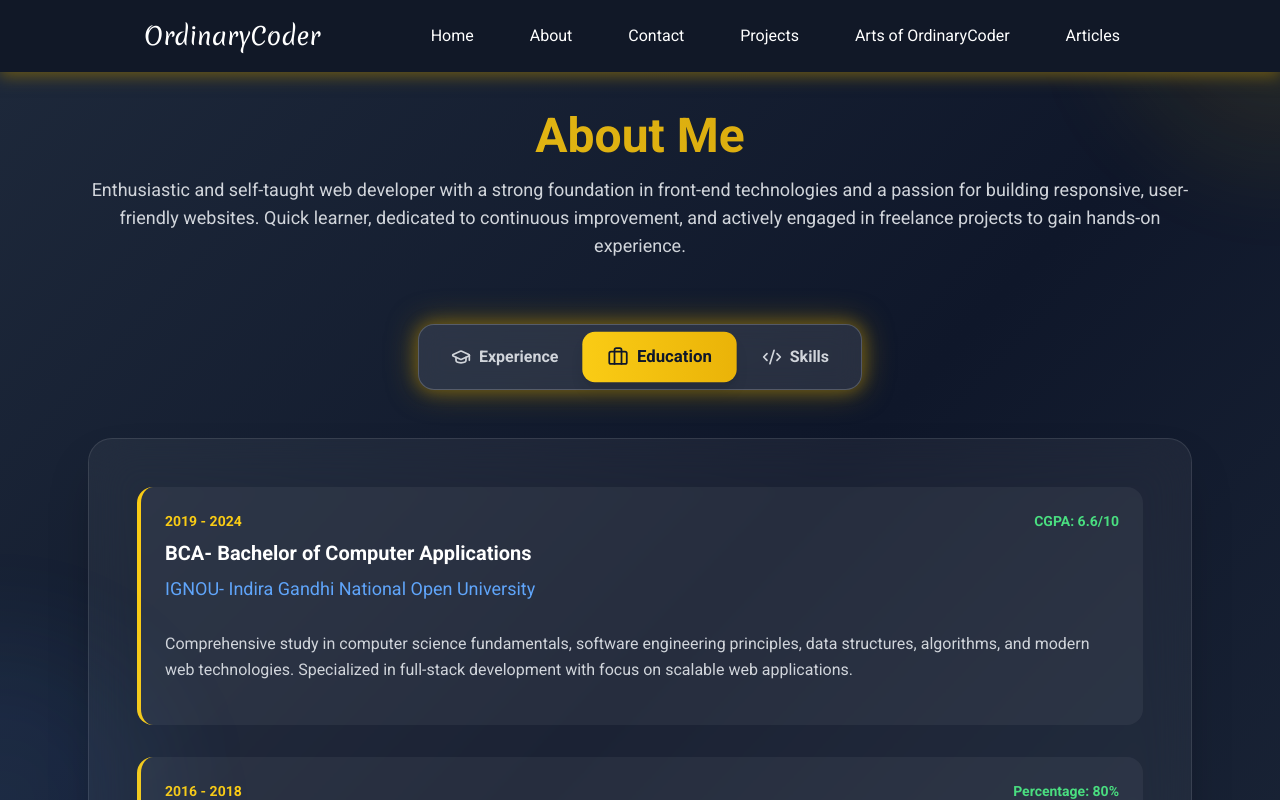
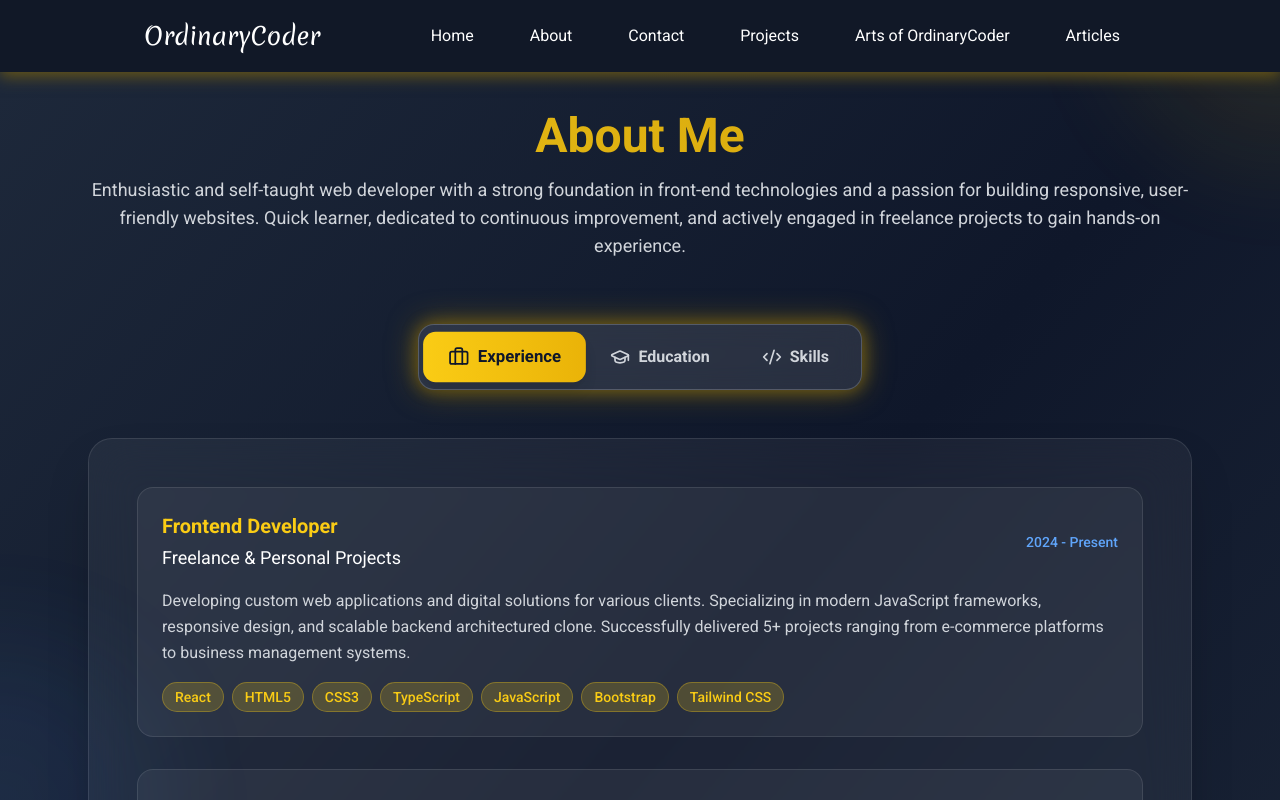
Before and after one commit to mithlesh-vishwakarma/upgraded_portfolio, a React (Vite) app in the folder vite-project/: page /about in a window 1280 px wide. Shown: the top 800 px of the page. Built offline with nearby package versions, Linux system fonts and the light colour scheme.

Commit message:
`Reorder and swap icons for 'experience' and 'education' tabs in About.tsx`

```diff
--- a/vite-project/src/pages/About.tsx
+++ b/vite-project/src/pages/About.tsx
@@ -1,8 +1,8 @@
 import React, { useState, useEffect } from "react";
-import { GraduationCap, Briefcase, Code2, Database, Globe, Palette, Terminal, Server, GitBranch, Earth } from 'lucide-react';
+import {  Briefcase,GraduationCap, Code2, Database, Globe, Palette, Terminal, Server, GitBranch, Earth } from 'lucide-react';
 
 const AboutPage = () => {
-  const [activeTab, setActiveTab] = useState('education');
+  const [activeTab, setActiveTab] = useState('experience');
   const [isLoaded, setIsLoaded] = useState(false);
 
   useEffect(() => {
@@ -97,8 +97,8 @@ const AboutPage = () => {
             <div className="bg-white/10 backdrop-blur-md rounded-2xl p-2 border border-white/20 shadow-[0_0_15px_#6b5815,0_0_30px_#6b5815]">
               <div className="flex space-x-1">
                 {[
-                  { id: 'experience', label: 'Experience', icon: GraduationCap },
-                  { id: 'education', label: 'Education', icon: Briefcase },
+                  { id: 'experience', label: 'Experience', icon: Briefcase },
+                  { id: 'education', label: 'Education', icon: GraduationCap },
                   { id: 'skills', label: 'Skills', icon: Code2 }
                 ].map(({ id, label, icon: Icon }) => (
                   <button
```
